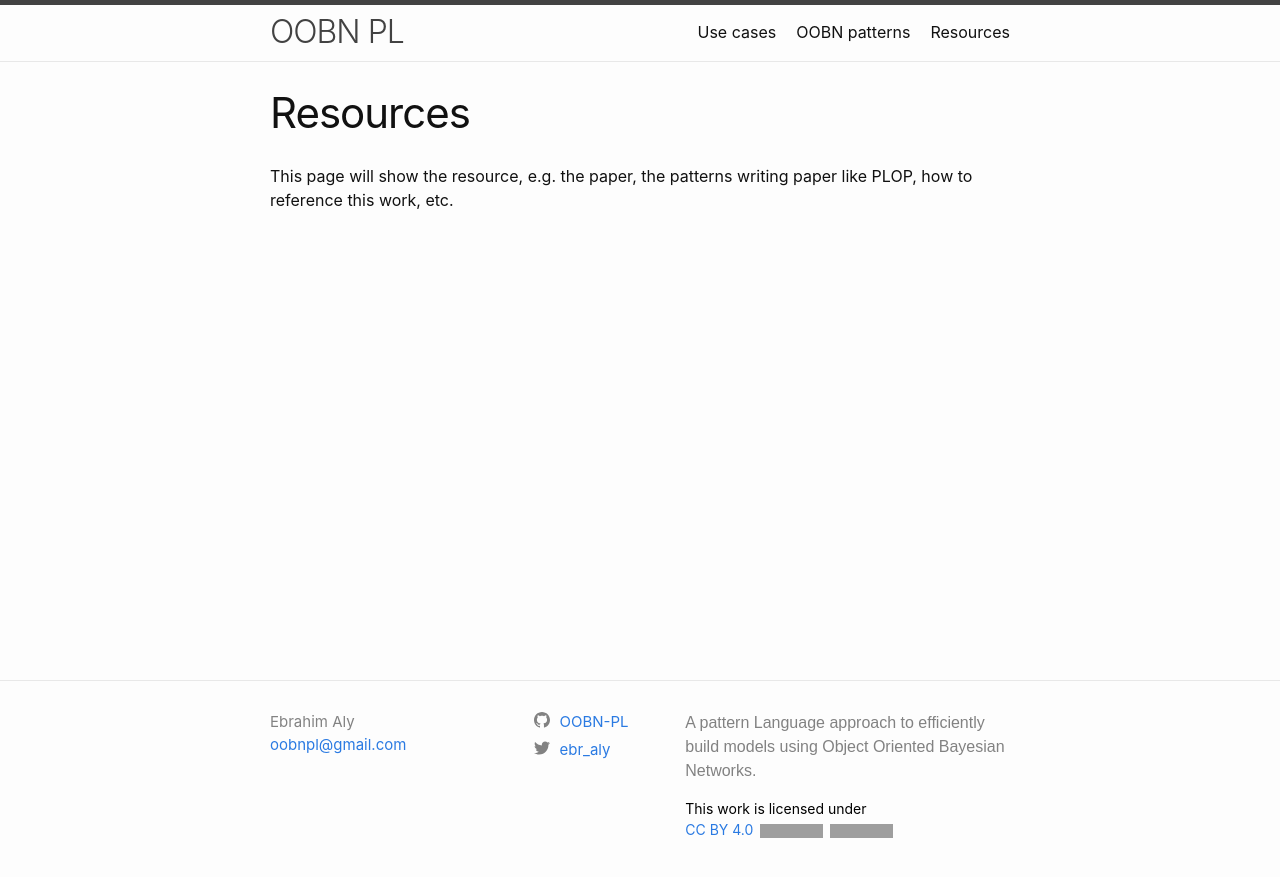
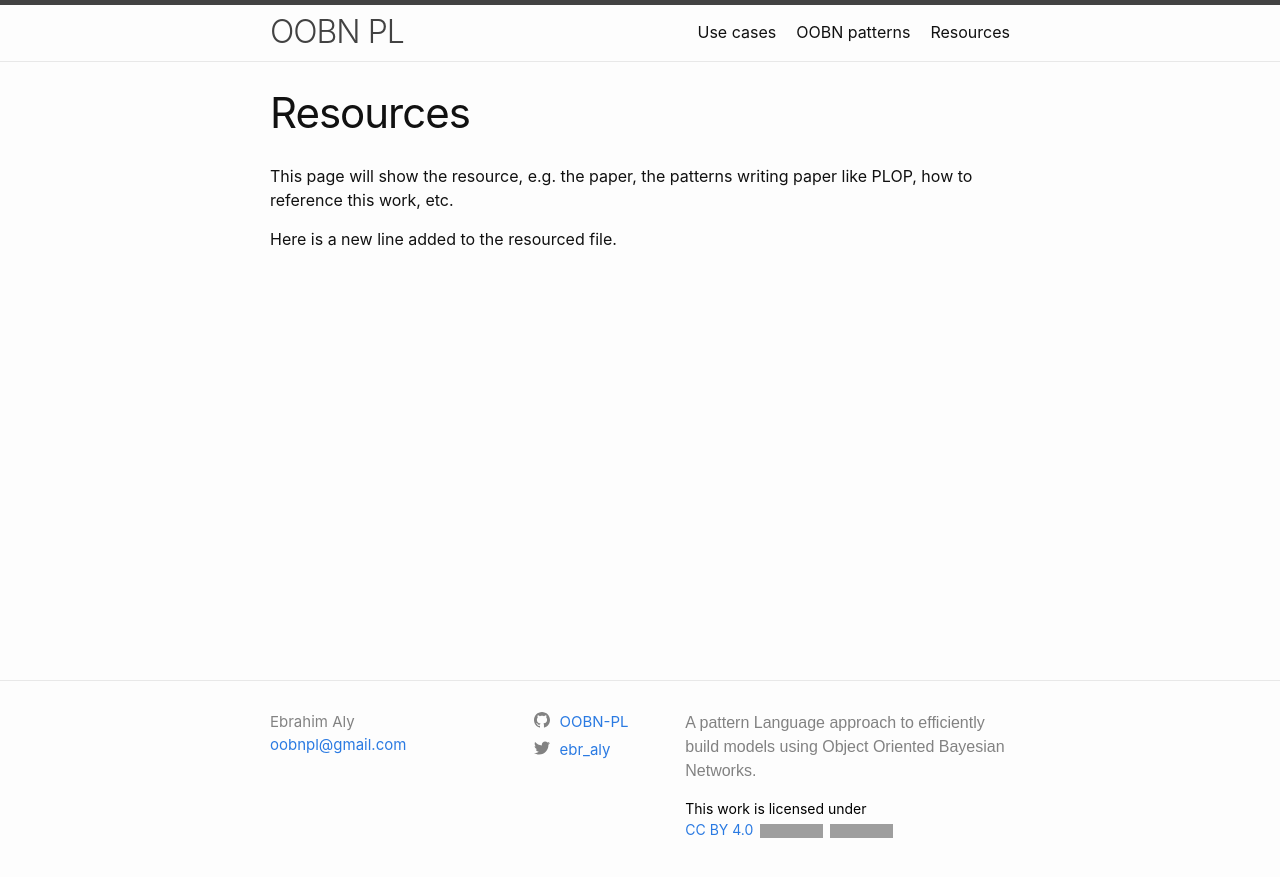
Before and after one commit to OOBN-PL/OOBNPL, a Jekyll site: the page built from _pages/Resources.md, in a window 1280 px wide. Shown: the top 877 px of the page. Built offline with Jekyll 4.4.1, drawn with Linux system fonts in a browser that asks for light colours; grey boxes are pictures that could not be loaded.

```diff
--- a/_pages/Resources.md
+++ b/_pages/Resources.md
@@ -4,3 +4,5 @@ order: "9"
 ---
 
 This page will show the resource, e.g. the paper, the patterns writing paper like PLOP, how to reference this work, etc.
+
+Here is a new line added to the resourced file.
```
